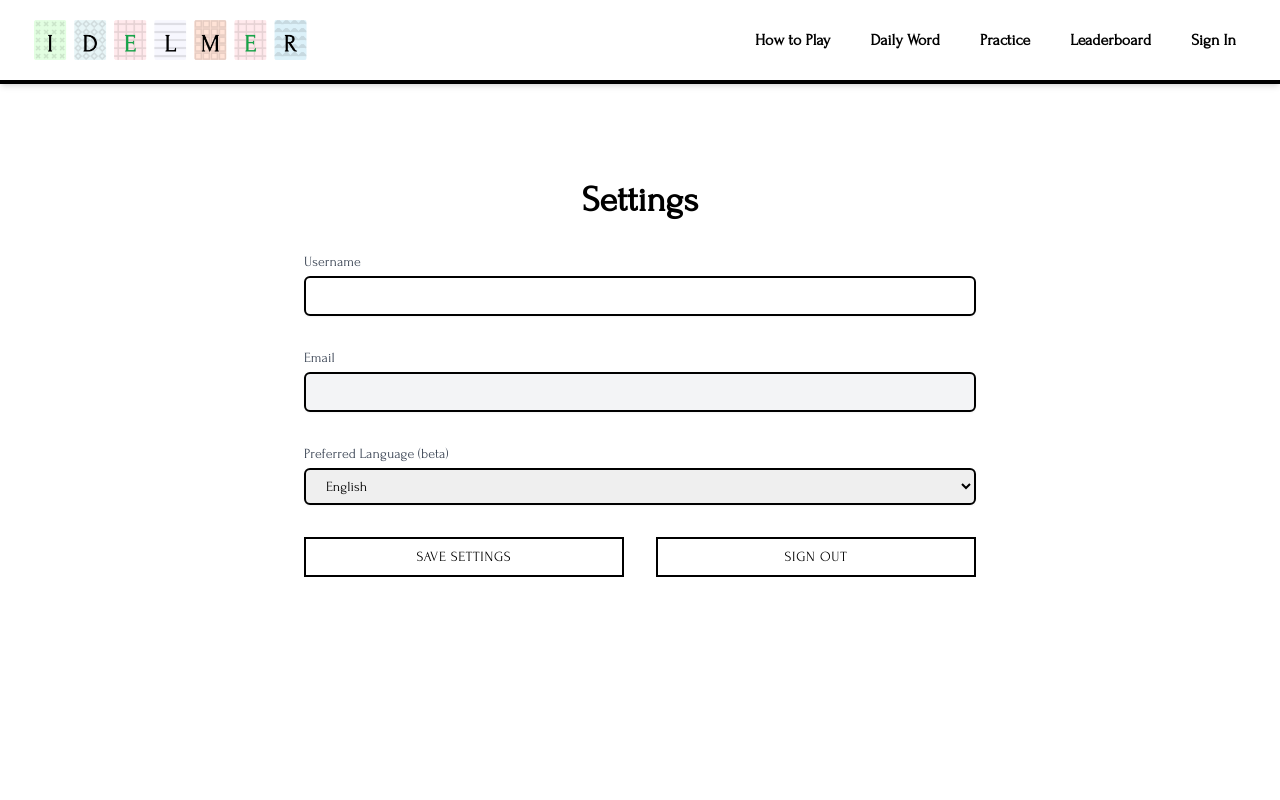
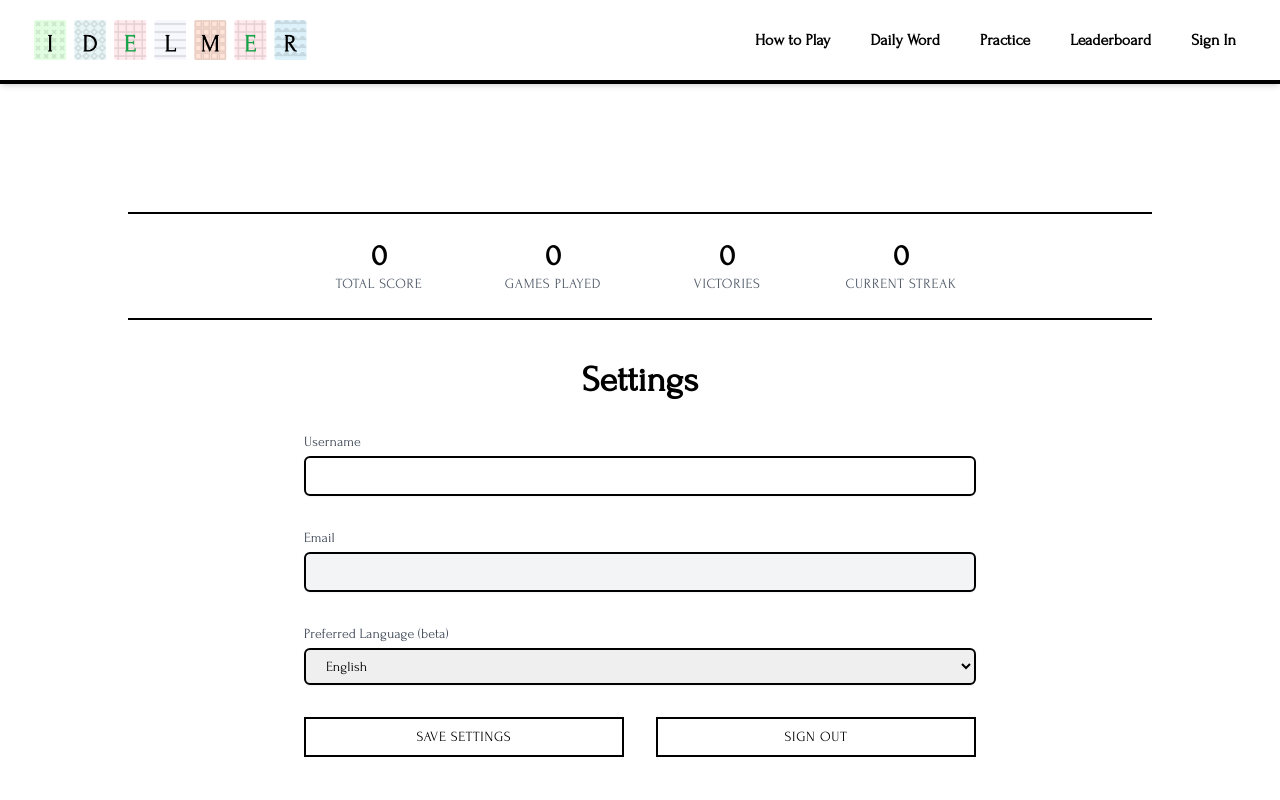
Before and after one commit to pabloasc/idelmer, a Next.js app: page /settings in a window 1280 px wide. Shown: the top 800 px of the page. Built offline with nearby package versions, Linux system fonts and the light colour scheme; no server answers; a web font is replaced by a local one.

Commit message:
Add stats on settings page

```diff
--- a/src/app/settings/page.tsx
+++ b/src/app/settings/page.tsx
@@ -3,8 +3,19 @@
 import { useState, useEffect } from 'react';
 import { useAuth } from '@/contexts/AuthContext';
 
+interface IntUser {
+  id: string;
+  email: string;
+  username: string;
+  language: string;
+  totalScore?: number;
+  totalGames?: number;
+  gamesWon?: number;
+  currentStreak?: number;
+}
+
 const SettingsPage = () => {
-  const [user, setUser] = useState<{ id: string; email: string; username: string; language: string } | null>(null);
+  const [userDB, setUser] = useState<IntUser | null>(null);
   const [username, setUsername] = useState('');
   const [language, setLanguage] = useState('english');
   const { user: authUser, loading, signOut } = useAuth();
@@ -33,9 +44,9 @@ const SettingsPage = () => {
   }, [authUser, loading]);
 
   const handleSave = async () => {
-    if (!user) return;
+    if (!userDB) return;
     try {
-      const response = await fetch(`/api/user?userId=${user.id}`, {
+      const response = await fetch(`/api/user?userId=${userDB.id}`, {
         method: 'PATCH',
         headers: {
           'Content-Type': 'application/json',
@@ -64,6 +75,29 @@ const SettingsPage = () => {
   return (
     <main className="flex min-h-screen flex-col items-center justify-between p-4 sm:p-24 font-forum">
       <div className="z-10 w-full max-w-5xl items-center justify-between font-mono text-sm font-forum">
+        {/* User Stats Section */}
+        <div className="mt-8 p-6 border-t-2 border-b-2 border-black">
+          <div className="grid grid-cols-2 md:grid-cols-4 gap-6 max-w-2xl mx-auto">
+            <div className="flex flex-col">
+              <span className="text-3xl font-bold text-center font-forum">{userDB?.totalScore || 0}</span>
+              <span className="text-sm uppercase text-center tracking-wider text-gray-600 font-forum">Total Score</span>
+            </div>
+            <div className="flex flex-col">
+              <span className="text-3xl font-bold text-center font-forum">{userDB?.totalGames || 0}</span>
+              <span className="text-sm uppercase text-center tracking-wider text-gray-600 font-forum">Games Played</span>
+            </div>
+            <div className="flex flex-col">
+              <span className="text-3xl font-bold text-center font-forum">{userDB?.gamesWon || 0}</span>
+              <span className="text-sm uppercase text-center tracking-wider text-gray-600 font-forum">Victories</span>
+            </div>
+            <div className="flex flex-col">
+              <span className="text-3xl font-bold text-center font-forum">{userDB?.currentStreak || 0}</span>
+              <span className="text-sm uppercase text-center tracking-wider text-gray-600 font-forum">Current Streak</span>
+            </div>
+          </div>
+        </div>
+        <br />
+        <br />
         <div className="text-center mb-8 font-forum">
           <h1 className="text-4xl font-bold mb-4 font-forum">Settings</h1>
         </div>
@@ -78,7 +112,7 @@ const SettingsPage = () => {
                   setUsername(e.target.value);
                 }
               }}
-              placeholder={user?.username || user?.email.split('@')[0]}
+              placeholder={userDB?.username || userDB?.email.split('@')[0]}
               className="mt-1 block w-full px-4 py-2 border-2 border-black rounded-md shadow-sm focus:outline-none focus:ring-indigo-500 focus:border-indigo-500 sm:text-sm font-forum"
             />
           </div>
@@ -86,7 +120,7 @@ const SettingsPage = () => {
             <label className="block text-sm font-medium text-gray-700">Email</label>
             <input
               type="text"
-              value={user?.email || ''}
+              value={userDB?.email || ''}
               readOnly
               className="mt-1 block w-full px-4 py-2 border-2 border-black rounded-md shadow-sm bg-gray-100 focus:outline-none focus:ring-indigo-500 focus:border-indigo-500 sm:text-sm font-forum"
             />
--- a/src/components/Header.tsx
+++ b/src/components/Header.tsx
@@ -2,31 +2,12 @@
 
 import Link from 'next/link';
 import { useAuth } from '@/contexts/AuthContext';
-import React, { useState, useEffect } from 'react';
+import React, { useEffect } from 'react';
 
 export default function Header() {
   const { user } = useAuth();
-  const [username, setUsername] = useState('');
   const [isMobileMenuOpen, setIsMobileMenuOpen] = React.useState(false);
   const menuRef = React.useRef<HTMLDivElement>(null);
-
-  useEffect(() => {
-    const fetchUsername = async () => {
-      if (!user) return;
-      try {
-        const response = await fetch(`/api/user?userId=${user.id}`);
-        if (!response.ok) {
-          throw new Error('Failed to fetch username');
-        }
-        const data = await response.json();
-        setUsername(data.username);
-      } catch (error) {
-        console.error('Error fetching username:', error);
-      }
-    };
-
-    fetchUsername();
-  }, [user]);
 
   useEffect(() => {
     const handleClickOutside = (event: MouseEvent) => {
@@ -101,9 +82,9 @@ export default function Header() {
                 Sign In
               </Link>
             )}
-            {user && username && (
+            {user && (
               <Link href="/settings" className="hidden md:block text-fuchsia-800 hover:text-fuchsia-600 px-3 py-2 rounded-md text-base font-semibold">
-                {username}
+                {user.email}
               </Link>
             )}
           </nav>
@@ -143,9 +124,9 @@ export default function Header() {
                   Sign In
                 </Link>
               )}
-              {user && username && (
+              {user && (
                 <Link href="/settings" className="block px-3 py-2 rounded-md text-base font-semibold text-fuchsia-800 hover:text-fuchsia-600 hover:text-gray-700 hover:bg-gray-100">
-                  {username}
+                  {user.email}
                 </Link>
               )}
             </div>
```
